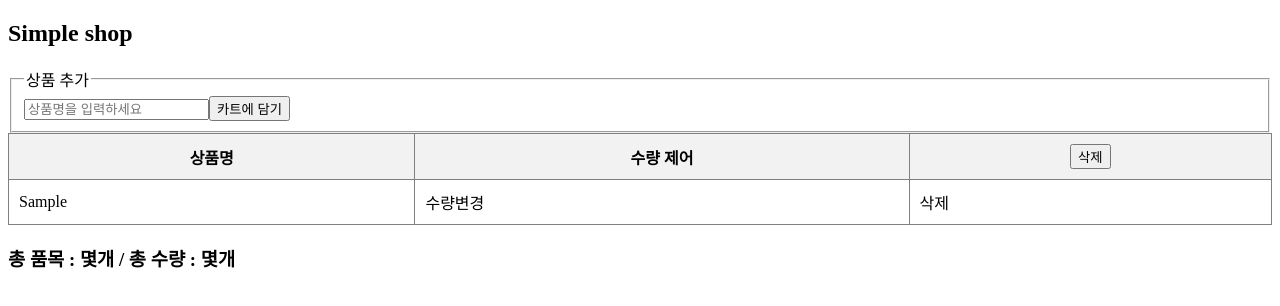
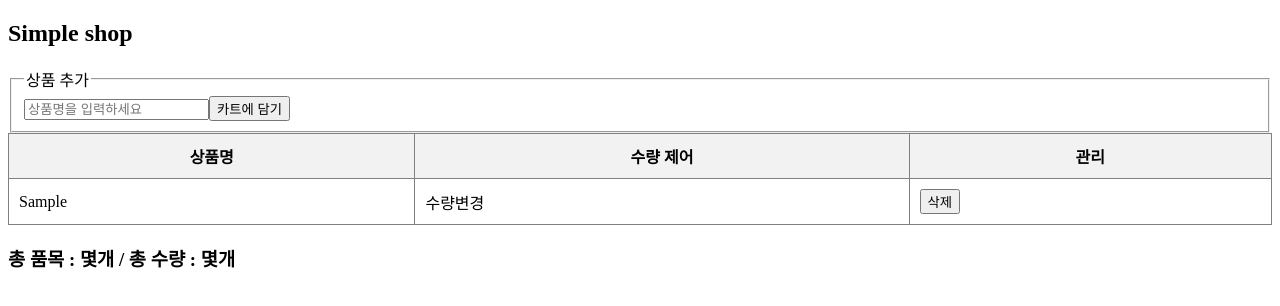
Before and after one commit to Drtr92/react-02-cart, a React (Vite) app: page / in a window 1280 px wide. Both pictures are taken after typing "Sample" into the empty fields and a click on the button "카트에 담기". Shown: the top 306 px of the page. Built offline with nearby package versions, Linux system fonts and the light colour scheme.

Commit message:
todo를 했던 내용까지 구현 완료 오류 수정완료

```diff
--- a/src/App.jsx
+++ b/src/App.jsx
@@ -44,19 +44,19 @@ function App() {
                 <tr>
                     <th>상품명</th>
                     <th>수량 제어</th>
-                    <th>
-                        <button onClick={() => {
-                            const result = cart.filter((v, i) => { return i !== index });
-                            setCart(result);
-                        }}>삭제</button>
-                    </th>
+                    <th>관리</th>
                 </tr>
                 </thead>
                 <tbody>
                 {cart.map((item, index) => <tr key={index}>
                     <td>{item.name}</td>
                     <td>수량변경</td>
-                    <td>삭제</td>
+                    <td>
+                        <button onClick={() => {
+                            const result = cart.filter((v, i) => { return i !== index });
+                            setCart(result);
+                        }}>삭제</button>
+                    </td>
                 </tr>)}
                 </tbody>
             </table>
```
